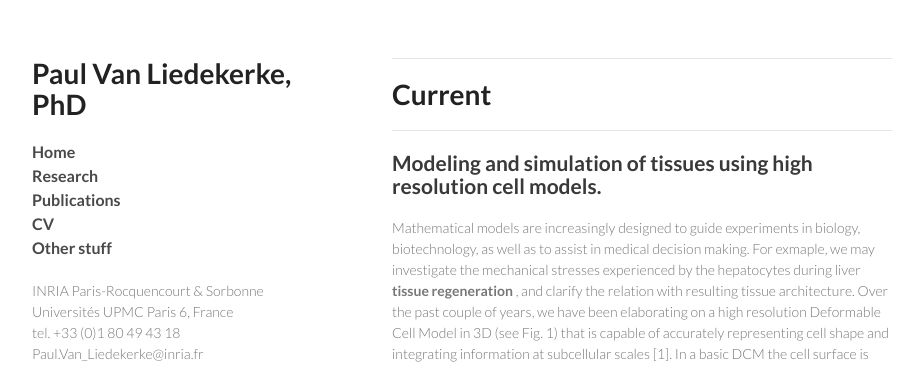
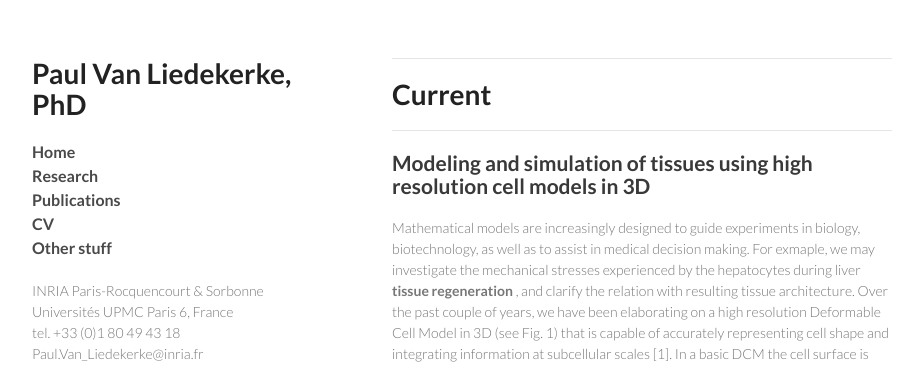
Before and after one commit to paulvanliedekerke/wittgenstein, a Jekyll site: the page research.html, which Jekyll copies as it is, in a window 1280 px wide and 900 px high. Shown: the top 367 px of the window, without its empty margins (178-1097 px from the left). Built offline with Jekyll 4.4.1, drawn with Linux system fonts in a browser that asks for light colours; Markdown is read by kramdown in place of the engine named in the settings.

```diff
--- a/research.html
+++ b/research.html
@@ -44,7 +44,7 @@
 <h1>Current</h1>
 <hr>
 
-<h2>Modeling and simulation of tissues using high resolution cell models.</h2>
+<h2>Modeling and simulation of tissues using high resolution cell models in 3D</h2>
 
 
 Mathematical models are increasingly designed to guide experiments in biology, biotechnology, as well as to assist in medical decision making. For exmaple, we may investigate the mechanical stresses experienced by the hepatocytes during liver <b> tissue regeneration </b>, and clarify the relation with resulting tissue architecture. Over the past couple of years, we have been elaborating on a high resolution Deformable Cell Model in 3D  (see Fig. 1) that is capable of accurately representing cell shape and integrating information at subcellular scales [1]. In a basic DCM the cell surface is discretized by a number of nodes which are connected by viscoelastic elements, creating a flexible scaffolding structure with arbitrary degrees of freedom per cell.  The triangulated structure allows cells to interact with arbitrarily shaped structural elements. We have extended the model with the capability for the cells to grow and divide. The model can be easily benchmarked with real single cell experiments and could become a new standard in agent-based tissue simulations.
```
